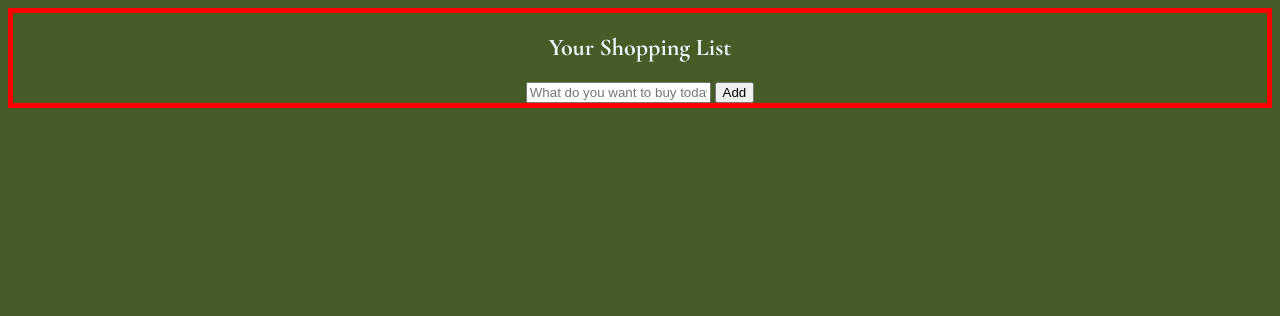
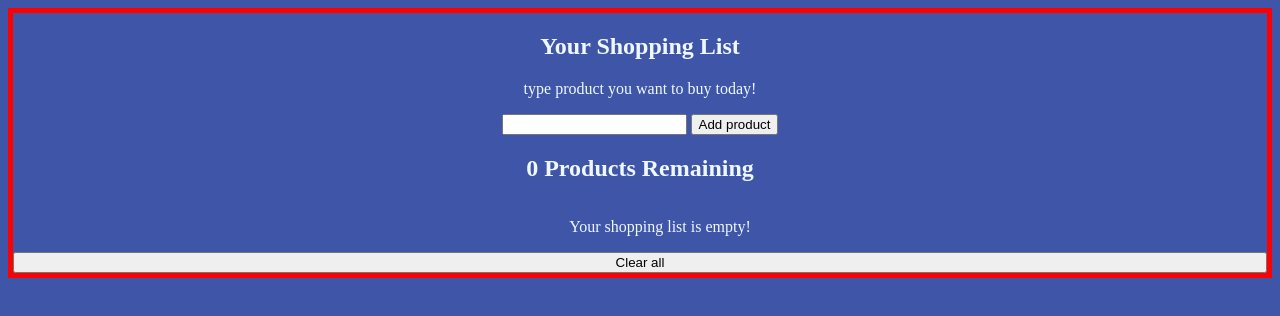
Before and after one commit to domgwarda/Shopping-list, a website: page src/index.html in a window 1280 px wide. Drawn offline with nearby package versions, Linux system fonts and the light colour scheme.

Commit message:
added products__container in index.html

```diff
--- a/src/index.html
+++ b/src/index.html
@@ -18,15 +18,30 @@
         <div class=container>
             <div class="container__header">
                 <h2>Your Shopping List</h2>
+                <p>type product you want to buy today!</p>
             </div>
 
             <form method="post" class="add__product__form" id="add__product__form" >
-                <input class="form__product" id="product"
-                    type="text" name="product"
-                    placeholder="What do you want to buy today?" required />
+                <input class="form__product" id="product" type="text" name="product" required />
                 <button type="submit" class="add-item__element add-item__submit">
-                    Add
+                    Add product
                 </button>
             </form>
+
+            <div class="products__container" id="products__container">
+                <div class="products-header__container">
+                    <h2>
+                        <span id="count">0</span> Products Remaining
+                    </h2>
+                </div>
+
+                <ul class="products__list" id="products__list">
+                    <li class="empty__list">Your shopping list is empty!</li>
+                </ul>
+
+                <button type="submit" class="clear__all__products" id="clear__all__products">
+                        Clear all
+                </button>
+            </div>
     </body>
 </html>
--- a/src/styles.css
+++ b/src/styles.css
@@ -1,6 +1,6 @@
 html {
-    background-color: rgb(69, 92, 39);
-    font-family: "Cormorant Garamond", serif;
+    background-color: rgb(63, 86, 168);
+    /* font-family: "Cormorant Garamond", serif; */
 }
 
 .container {
@@ -9,3 +9,13 @@ html {
     color: aliceblue;
     text-align: center;
 }
+
+.products__container {
+    display: grid;
+    text-align: center;
+}
+
+.empty__list {
+    list-style-type: none ;
+    text-align: center;
+}
```
